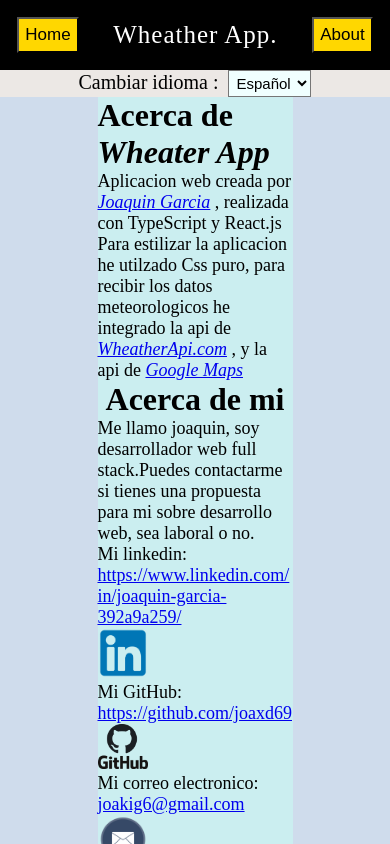
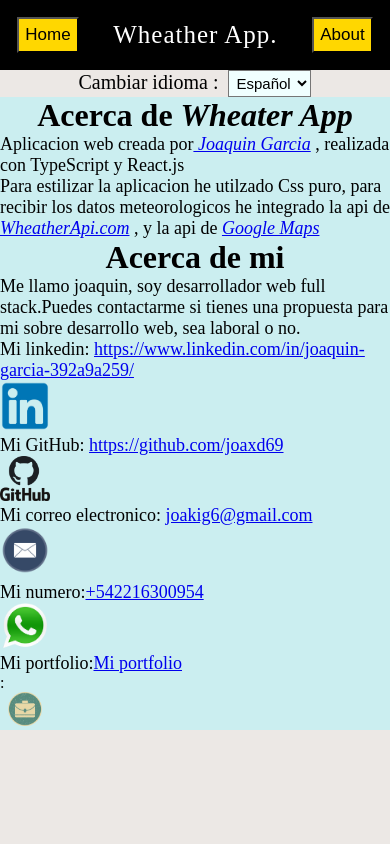
Before and after one commit to joaxd69/wheater-app, a React (Create React App) app in the folder wheatherapp/: page /about in a window 390 px wide. Shown: the top 844 px of the page. Built offline with nearby package versions, Linux system fonts and the light colour scheme.

Commit message:
fix responsive css from about component

```diff
--- a/wheatherapp/src/components/About/About.module.css
+++ b/wheatherapp/src/components/About/About.module.css
@@ -46,3 +46,20 @@
   width: 50px;
 
 }
+
+@media (max-width:600px) {
+    .AboutApp{
+        width: 80%;
+    }
+    .Aboutme{
+        width: 80%;
+    }
+}
+@media (max-width:400px) {
+    .AboutApp{
+        width: auto;
+    }
+    .Aboutme{
+        width: auto;
+    }
+}
```
